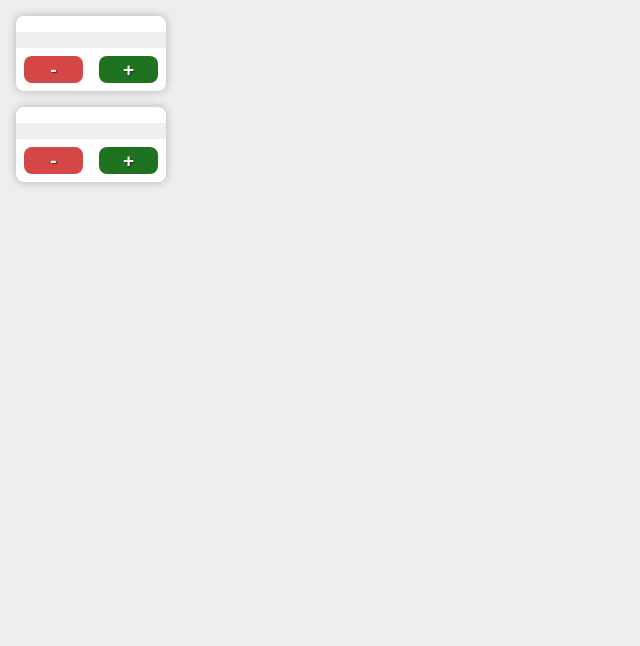
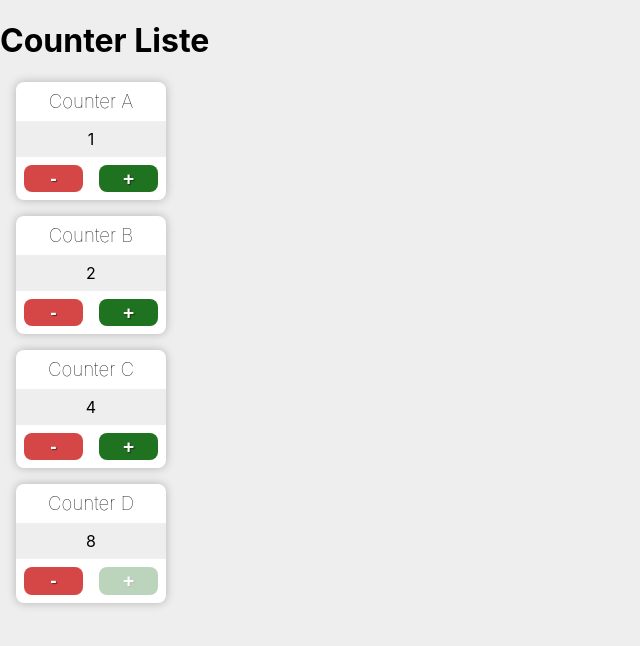
Before and after one commit to behrens-de/react, a React (Create React App) app in the folder app-one/: page / in a window 1280 px wide. Shown: the top 646 px of the page, without its empty margins (0-640 px from the left). Built offline with nearby package versions, Linux system fonts and the light colour scheme.

Commit message:
update counter

```diff
--- a/app-one/src/App.js
+++ b/app-one/src/App.js
@@ -1,64 +1,43 @@
-import './App.css';
-import React, { useState, useEffect } from "react"
+import React, { useState } from "react"
 //import Greets from './Greets';
 import Counter from './Counter';
 
 
 function App() {
-  // USE STAE - React Hook
-  // [state, setState] = useState(initialState)
-  const [counter, setCounter] = useState(8);
 
-  // Settings des Counters
-  const counterSettings = {
-    steps: 2,
-    min: 2,
-    max: 2
+  const [counterList, setcounterList] = useState([
+    { id: 1, name: 'Counter A', count: 1 },
+    { id: 2, name: 'Counter B', count: 2 },
+    { id: 3, name: 'Counter C', count: 4 },
+    { id: 4, name: 'Counter D', count: 8 }
+  ]);
+
+
+  const handelCounterChange = (counter) => {
+    setcounterList(prevCounterList => prevCounterList.map(c => {
+      console.log('Counter:', counter);
+      console.log('C:', c);
+      if (c.id === counter.id) return counter;
+      return c;
+    }))
   }
 
-  // Funtion um den Couter hoch zu zählen
-  const incremetCounter = () => {
-    setCounter(prevCounter =>
-      prevCounter < counterSettings.max ?
-        prevCounter += counterSettings.steps : prevCounter
-    )
-  };
-  // Funtion um den Couter runter zu zählen
-  const decremetCounter = () => {
-    setCounter(prevCounter =>
-      prevCounter > counterSettings.min ?
-        prevCounter -= counterSettings.steps : prevCounter
-    )
-  };
-
-  // USE Effect - React Hook
-  useEffect(() => {
-    //effect
-    const interval = setInterval(() => {
-      incremetCounter();
-    }, 23500)
-    return () => {
-      //cleanup wenn man die die funtion nicht mehr nutzt kommt der Cleanup der dann den effevct unmounted
-      clearInterval(interval)
-    }
-  }, []);
+  const cointerList = counterList.map(counter => (
+    <Counter
+      key={counter.id}
+      name={counter.name}
+      count={counter.count}
+      id={counter.id}
+      onChangeCounter={handelCounterChange}
+    />
+  ));
 
   return (
     <>
-      <Counter
-        counter={counter}
-        incremetCounter={incremetCounter}
-        decremetCounter={decremetCounter}
-        settings={counterSettings}
-      />
-      <Counter
-        counter={counter}
-        incremetCounter={incremetCounter}
-        decremetCounter={decremetCounter}
-        settings={counterSettings}
-      />
+      <h1>Counter Liste</h1>
+      {cointerList}
     </>
-  );
+  )
 }
 
 export default App;
--- a/app-one/src/index.css
+++ b/app-one/src/index.css
@@ -5,6 +5,7 @@ body {
     sans-serif;
   -webkit-font-smoothing: antialiased;
   -moz-osx-font-smoothing: grayscale;
+  background: #eee;
 }
 
 code {
```
